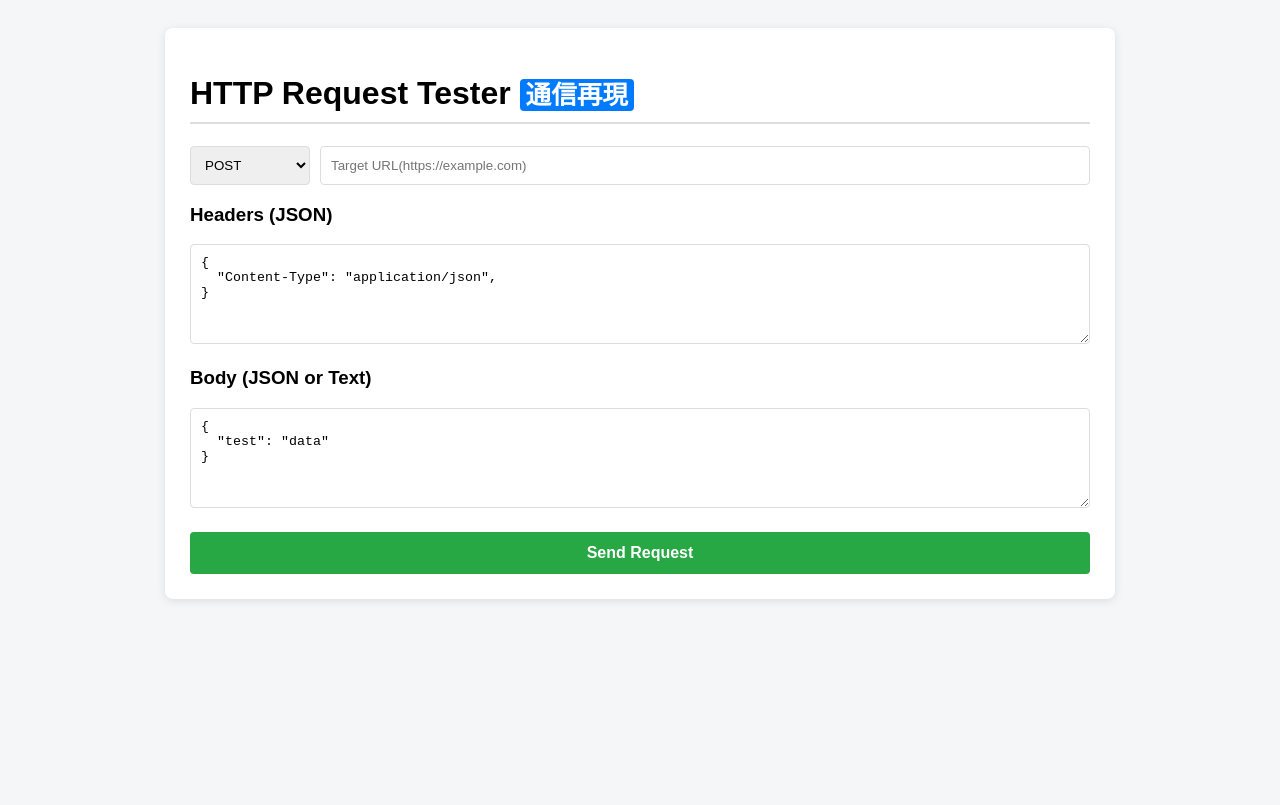
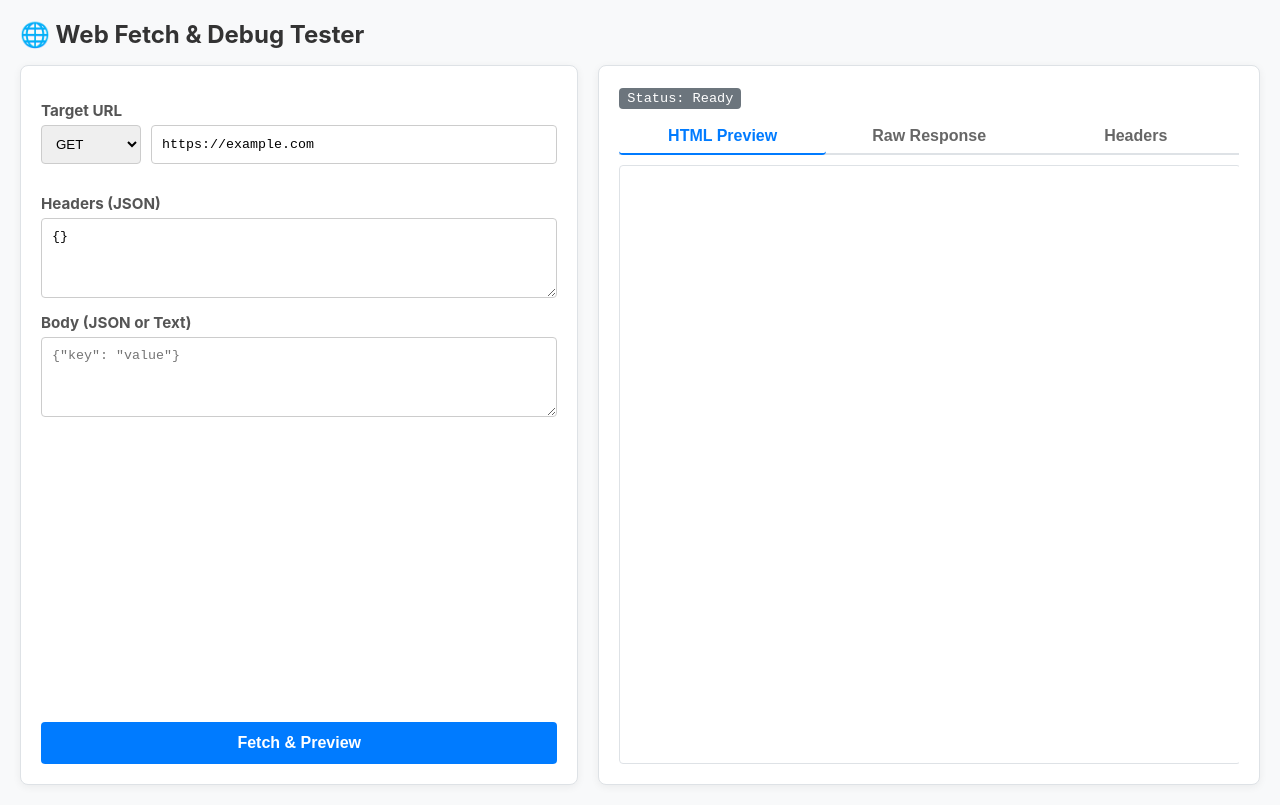
Before and after one commit to endroll2288-sys/Request_tester, a website: page index.html in a window 1280 px wide. Drawn offline with Linux system fonts and the light colour scheme.

Commit message:
Update index.html

```diff
--- a/index.html
+++ b/index.html
@@ -3,131 +3,170 @@
 <head>
     <meta charset="UTF-8">
     <meta name="viewport" content="width=device-width, initial-scale=1.0">
-    <title>HTTP Request Tester</title>
+    <title>Web Fetch & Debug Tester</title>
     <style>
+        :root {
+            --bg-color: #f8f9fa;
+            --primary: #007bff;
+            --code-bg: #1e1e1e;
+            --code-text: #d4d4d4;
+            --border: #dee2e6;
+        }
+        body { font-family: -apple-system, sans-serif; background: var(--bg-color); margin: 0; padding: 20px; color: #333; }
+        h1 { margin-top: 0; font-size: 1.5rem; display: flex; align-items: center; gap: 10px; }
+        h3 { margin: 15px 0 5px 0; font-size: 0.95rem; color: #555; }
 
-        :root { --bg-color: #f4f6f8; --primary: #28a745; --code-bg: #2d2d2d; --code-text: #f8f8f2; }
-        body { font-family: sans-serif; background: var(--bg-color); padding: 20px; }
-        .container { max-width: 900px; margin: 0 auto; background: white; padding: 25px; border-radius: 8px; box-shadow: 0 2px 10px rgba(0,0,0,0.1); }
-        h1 { border-bottom: 2px solid #ddd; padding-bottom: 10px; }
+        /* 左右2カラムのレイアウト */
+        .workspace { display: flex; gap: 20px; height: calc(100vh - 80px); min-height: 600px; }
+        .panel { background: white; padding: 20px; border-radius: 8px; box-shadow: 0 2px 8px rgba(0,0,0,0.06); border: 1px solid var(--border); box-sizing: border-box; }
+        .left-panel { flex: 1; display: flex; flex-direction: column; overflow-y: auto; }
+        .right-panel { flex: 1.2; display: flex; flex-direction: column; }
+
         .input-group { display: flex; gap: 10px; margin-bottom: 15px; }
-        input, select, textarea { width: 100%; padding: 10px; border: 1px solid #ddd; border-radius: 4px; box-sizing: border-box; }
-        select { width: 120px; flex-shrink: 0; }
-        textarea { font-family: monospace; min-height: 100px; }
-        button { background: var(--primary); color: white; border: none; padding: 12px; font-size: 1rem; border-radius: 4px; cursor: pointer; width: 100%; font-weight: bold; }
+        input, select, textarea { width: 100%; padding: 10px; border: 1px solid #ccc; border-radius: 4px; box-sizing: border-box; font-family: monospace; }
+        select { width: 100px; flex-shrink: 0; font-family: sans-serif; }
+        textarea { min-height: 80px; resize: vertical; }
+
+        button { background: var(--primary); color: white; border: none; padding: 12px; font-size: 1rem; border-radius: 4px; cursor: pointer; font-weight: bold; width: 100%; }
         button:hover { opacity: 0.9; }
-        .response-area { margin-top: 30px; border-top: 2px dashed #ddd; padding-top: 20px; display: none; }
-        pre { background: var(--code-bg); color: var(--code-text); padding: 15px; border-radius: 4px; overflow-x: auto; }
-        .badge { background: #007bff; color: white; padding: 2px 6px; border-radius: 4px; font-size: 0.8em; }
+
+        /* タブ切り替え（コード vs プレビュー） */
+        .tabs { display: flex; border-bottom: 2px solid var(--border); margin-bottom: 10px; }
+        .tab { padding: 8px 16px; cursor: pointer; border: none; background: none; font-weight: bold; color: #666; }
+        .tab.active { color: var(--primary); border-bottom: 2px solid var(--primary); margin-bottom: -2px; }
+
+        .tab-content { flex: 1; display: none; flex-direction: column; overflow: hidden; }
+        .tab-content.active { display: flex; }
+
+        pre { background: var(--code-bg); color: var(--code-text); padding: 15px; border-radius: 4px; overflow: auto; margin: 0; flex: 1; font-size: 0.85rem; white-space: pre-wrap; word-break: break-all; }
+
+        /* 安全な受皿となるiframe */
+        .preview-frame { width: 100%; flex: 1; border: 1px solid var(--border); border-radius: 4px; background: white; }
+        .status-badge { background: #6c757d; color: white; padding: 3px 8px; border-radius: 4px; font-size: 0.85rem; font-family: monospace; display: inline-block; margin-bottom: 10px; }
     </style>
 </head>
 <body>
 
-<div class="container">
-    <h1>HTTP Request Tester <span class="badge">通信再現</span></h1>
+<h1>🌐 Web Fetch & Debug Tester</h1>
 
-
+<div class="workspace">
+    <div class="panel left-panel">
+        <h3>Target URL</h3>
         <div class="input-group">
             <select id="method">
-            <option value="GET">GET</option>
-            <option value="POST" selected>POST</option>
-            <option value="PUT">PUT</option>
-            <option value="DELETE">DELETE</option>
+                <option value="GET" selected>GET</option>
+                <option value="POST">POST</option>
             </select>
-        <input type="text" id="url" value="" placeholder="Target URL(https://example.com)">
+            <input type="text" id="url" value="https://example.com" placeholder="https://example.com">
         </div>
 
         <h3>Headers (JSON)</h3>
-    <textarea id="headers" placeholder='{"Content-Type": "application/json"}'>{
-  "Content-Type": "application/json",
-}</textarea>
+        <textarea id="headers" placeholder='{"User-Agent": "Bot"}'>{}</textarea>
 
         <h3>Body (JSON or Text)</h3>
-    <textarea id="body" placeholder='{"key": "value"}'>{
-  "test": "data"
-}</textarea>
+        <textarea id="body" placeholder='{"key": "value"}'></textarea>
 
-    <div style="margin-top: 20px;">
-        <button id="sendBtn" onclick="sendViaProxy()">Send Request</button>
+        <div style="margin-top: auto; padding-top: 15px;">
+            <button id="sendBtn" onclick="sendViaProxy()">Fetch & Preview</button>
+        </div>
     </div>
 
-    <div class="response-area" id="responseArea">
-        <h3>Response Status</h3>
-        <pre id="statusCode">Waiting...</pre>
+    <div class="panel right-panel">
+        <div>
+            <span class="status-badge" id="statusCode">Status: Ready</span>
+        </div>
 
-        <h3>Response Headers (from Target)</h3>
-        <pre id="responseHeaders">Waiting...</pre>
+        <div class="tabs">
+            <button class="tab active" onclick="switchTab('preview')">HTML Preview</button>
+            <button class="tab" onclick="switchTab('code')">Raw Response</button>
+            <button class="tab" onclick="switchTab('headers-tab')">Headers</button>
+        </div>
 
-        <h3>Response Body</h3>
-        <pre id="responseBody">Waiting...</pre>
+        <div id="tab-preview" class="tab-content active">
+            <iframe id="previewFrame" class="preview-frame" sandbox="allow-forms"></iframe>
+        </div>
+
+        <div id="tab-code" class="tab-content">
+            <pre id="responseBody">Waiting for fetch...</pre>
+        </div>
+
+        <div id="tab-headers-tab" class="tab-content">
+            <pre id="responseHeaders">Waiting for fetch...</pre>
+        </div>
     </div>
 </div>
 
 <script>
+    // タブ切り替えロジック
+    function switchTab(tabName) {
+        document.querySelectorAll('.tab').forEach(t => t.classList.remove('active'));
+        document.querySelectorAll('.tab-content').forEach(c => c.classList.remove('active'));
+
+        event.target.classList.add('active');
+        document.getElementById(`tab-${tabName}`).classList.add('active');
+    }
+
     async function sendViaProxy() {
         const method = document.getElementById('method').value;
         const targetUrl = document.getElementById('url').value;
         const headersText = document.getElementById('headers').value;
         const bodyText = document.getElementById('body').value;
 
-        const responseArea = document.getElementById('responseArea');
         const statusCodeEl = document.getElementById('statusCode');
         const headersEl = document.getElementById('responseHeaders');
         const bodyEl = document.getElementById('responseBody');
+        const previewFrame = document.getElementById('previewFrame');
 
-        responseArea.style.display = 'block';
-        statusCodeEl.textContent = 'Sending to proxy...';
-
+        statusCodeEl.textContent = 'Status: Fetching...';
+        statusCodeEl.style.background = '#007bff';
 
         let headers = {};
         let bodyData = null;
         try {
             if (headersText.trim()) headers = JSON.parse(headersText);
             if (bodyText.trim() && method !== 'GET') {
-                try {
-                    bodyData = JSON.parse(bodyText);
-                } catch {
-                    bodyData = bodyText;
-                }
+                try { bodyData = JSON.parse(bodyText); } catch { bodyData = bodyText; }
             }
         } catch (e) {
-            alert("JSON format error: " + e.message);
+            alert("JSONフォーマットエラーです。末尾のカンマなどを確認してください:\n" + e.message);
             return;
         }
 
-
-        const proxyPayload = {
-            targetUrl: targetUrl,
-            method: method,
-            headers: headers,
-            body: bodyData
-        };
-
         try {
-
             const res = await fetch('/proxy', {
                 method: 'POST',
                 headers: { 'Content-Type': 'application/json' },
-                body: JSON.stringify(proxyPayload)
+                body: JSON.stringify({ targetUrl, method, headers, body: bodyData })
             });
 
             const result = await res.json();
 
+            // ステータス表示
+            statusCodeEl.textContent = `Status: ${result.status} ${result.statusText || ''}`;
+            statusCodeEl.style.background = result.status >= 200 && result.status < 300 ? '#28a745' : '#dc3545';
 
-            statusCodeEl.textContent = `${result.status} ${result.statusText || ''}`;
-
+            // ヘッダー表示
             headersEl.textContent = JSON.stringify(result.headers, null, 2);
 
-
+            // ボディ（HTML等）の処理
+            let htmlContent = '';
             if (typeof result.data === 'object') {
-                bodyEl.textContent = JSON.stringify(result.data, null, 2);
+                htmlContent = JSON.stringify(result.data, null, 2);
             } else {
-                bodyEl.textContent = result.data;
+                htmlContent = result.data || '';
             }
 
+            bodyEl.textContent = htmlContent;
+
+            // 重要：安全なiframeにHTMLを流し込む
+            // srcdocを使うことで、クロスドメインの制限なく文字列をHTMLとしてレンダリングできます
+            previewFrame.srcdoc = htmlContent;
+
         } catch (error) {
-            statusCodeEl.textContent = "Proxy Connection Error";
-            bodyEl.textContent = "Is your Node.js server running?\nRun: node server.js\n\nError: " + error.message;
+            statusCodeEl.textContent = "Status: Error";
+            statusCodeEl.style.background = '#dc3545';
+            bodyEl.textContent = "Proxy接続エラー:\n" + error.message;
+            previewFrame.srcdoc = "<p style='color:red;'>Fetchに失敗しました。</p>";
         }
     }
 </script>
```
Lines whose indentation alone changed are shown as unchanged.
